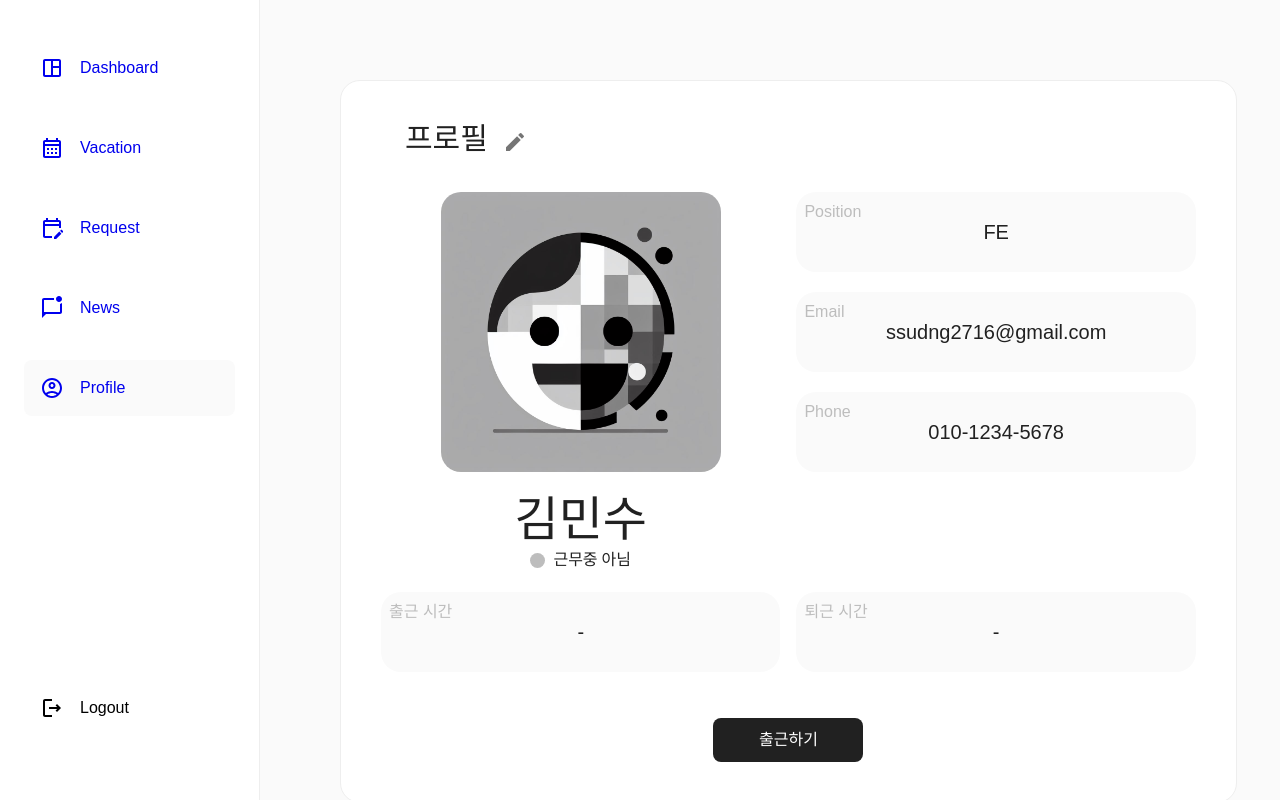
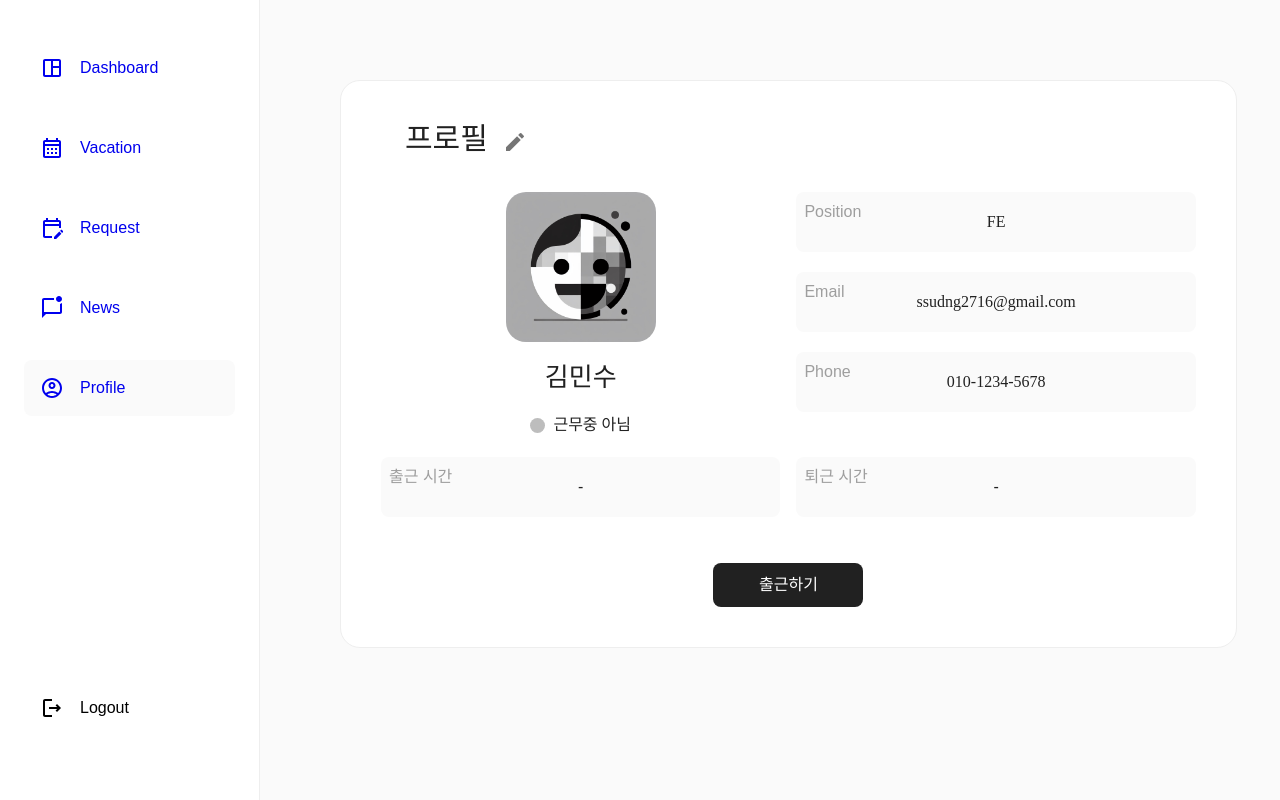
Before and after one commit to SSUDNG/toy1-group3, a React (Create React App) app: page /profile in a window 1280 px wide. Shown: the top 800 px of the page. Built offline with nearby package versions, Linux system fonts and the light colour scheme; no server answers; sample sign-in values are in the browser's storage; a web font is replaced by a local one.

Commit message:
edit: CSS/MUI consistency

```diff
--- a/src/components/ProfileInfo.tsx
+++ b/src/components/ProfileInfo.tsx
@@ -20,7 +20,7 @@ const ProfileInfo: React.FC<InfoProps> = ({ profileData }) => {
           }
           alt={profileData.name}
         />
-        <Typography variant="h3">{profileData.name}</Typography>
+        <Typography variant="h2">{profileData.name}</Typography>
         <Box display="flex" alignItems="center">
           <Box
             width={15}
@@ -38,15 +38,15 @@ const ProfileInfo: React.FC<InfoProps> = ({ profileData }) => {
         <Box className={styles.infoBox}>
           <Box className={styles.infoItem}>
             <span>Position</span>
-            <span>{profileData.position}</span>
+            <Typography variant="body1">{profileData.position}</Typography>
           </Box>
           <Box className={styles.infoItem}>
             <span>Email</span>
-            <span>{profileData.email}</span>
+            <Typography variant="body1">{profileData.email}</Typography>
           </Box>
           <Box className={styles.infoItem}>
             <span>Phone</span>
-            <span>{profileData.phoneNumber}</span>
+            <Typography variant="body1">{profileData.phoneNumber}</Typography>
           </Box>
         </Box>
       </Grid>
--- a/src/pages/ProfilePage/profilePage.module.css
+++ b/src/pages/ProfilePage/profilePage.module.css
@@ -13,8 +13,8 @@
   flex-direction: column;
 }
 .photoBox img{
-  width: 280px;
-  height: 280px;
+  width: 150px;
+  height: 150px;
   border-radius: 20px;
   margin-bottom: 20px;
   overflow: hidden;
@@ -24,9 +24,9 @@
 }
 .infoItem {
   min-width: 300px;
-  height: 80px;
+  height: 60px;
   background-color: #FAFAFA;
-  border-radius: 20px;
+  border-radius: 8px;
   position: relative;
   display: flex;
   align-items: center;
@@ -37,11 +37,9 @@
 position: absolute;
 top: 8px;
 left: 8px;
-color: #BDBDBD;
+color: #9E9E9E;
 }
-.infoItem span:nth-child(2) {
-  font-size: 20px;
-}
+
 .workBtn {
   display: flex;
   align-items: center;
```
